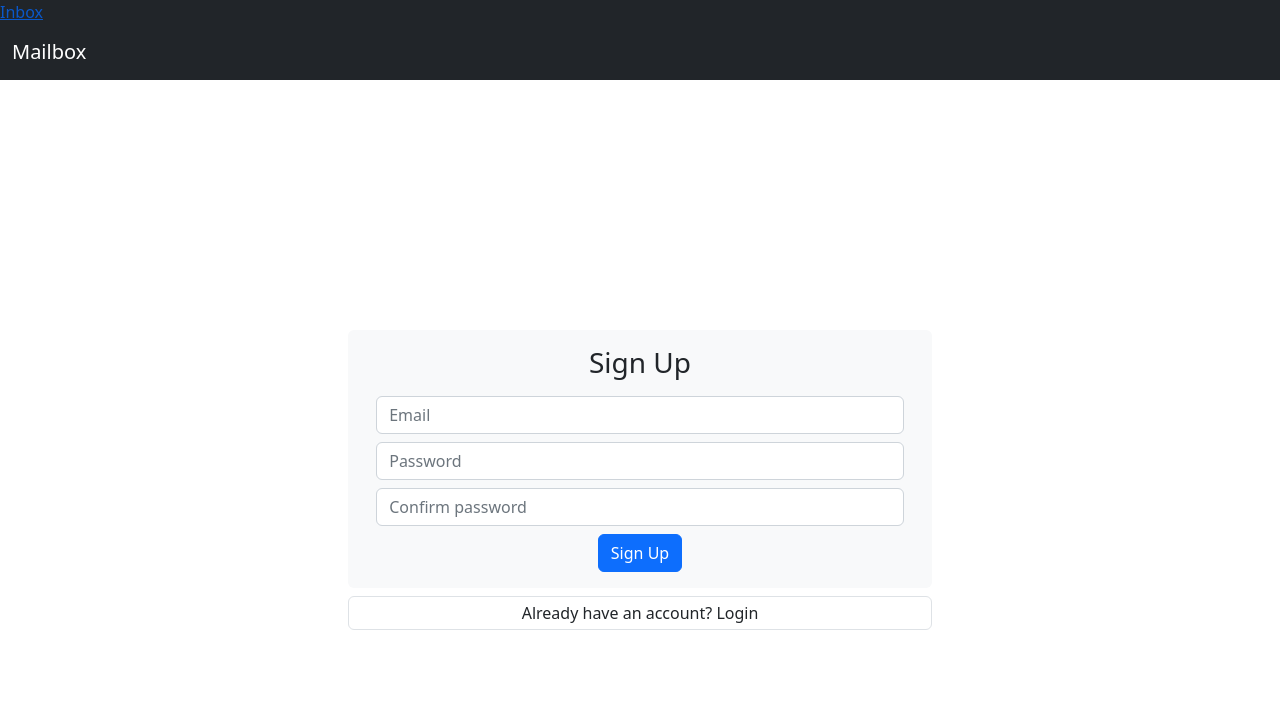
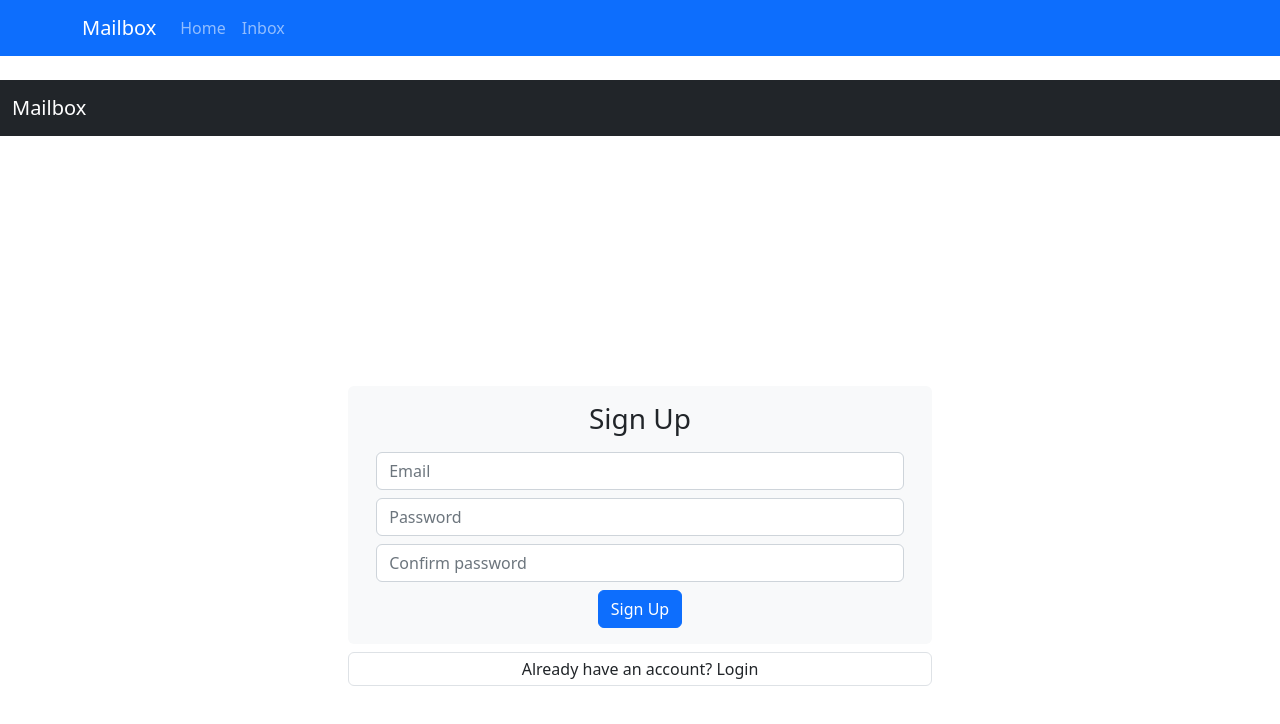
Before and after one commit to AthulPM97/Mail-box-client, a React (Create React App) app: page / in a window 1280 px wide. Shown: the top 724 px of the page. Built offline with nearby package versions, Linux system fonts and the light colour scheme.

Commit message:
Improved styling of Mail list

```diff
--- a/src/App.js
+++ b/src/App.js
@@ -1,35 +1,41 @@
-import { Nav, Navbar } from "react-bootstrap";
+import { Container, Nav, Navbar } from "react-bootstrap";
 import { useSelector } from "react-redux";
-import { NavLink, Redirect, Route, Switch } from "react-router-dom";
+import { Redirect, Route, Switch } from "react-router-dom";
 import Inbox from "./components/Inbox/Inbox";
 import MailDrafter from "./components/Mail/MailDrafter";
 import Auth from "./pages/Auth";
 import Home from "./pages/Home";
 
 function App() {
-
   //store
-  const isloggedIn = useSelector(state => state.auth.isloggedIn);
+  const isloggedIn = useSelector((state) => state.auth.isloggedIn);
 
   return (
     <div>
-      <Nav variant="dark" className="bg-dark">
-        <NavLink to='/inbox'>Inbox</NavLink>
-      </Nav>
+      <Navbar bg="primary" variant="dark">
+        <Container>
+          <Navbar.Brand href="/home">Mailbox</Navbar.Brand>
+          <Nav className="me-auto">
+            <Nav.Link href="/home">Home</Nav.Link>
+            <Nav.Link href="/inbox">Inbox</Nav.Link>
+          </Nav>
+        </Container>
+      </Navbar>
+      <br />
       <Switch>
         <Route path="/" exact>
           {!isloggedIn && <Auth />}
-          {isloggedIn && <Redirect to='/home'/>}
+          {isloggedIn && <Redirect to="/home" />}
         </Route>
         <Route path="/home" exact>
-          {isloggedIn && <Home/>}
-          {!isloggedIn && <Redirect to='/'/>}
+          {isloggedIn && <Home />}
+          {!isloggedIn && <Redirect to="/" />}
         </Route>
         <Route path="/draft-mail" exact>
           {isloggedIn && <MailDrafter />}
         </Route>
         <Route path="/inbox" exact>
-          {isloggedIn && <Inbox/>}
+          {isloggedIn && <Inbox />}
         </Route>
       </Switch>
     </div>
--- a/src/components/Inbox/MailBox.js
+++ b/src/components/Inbox/MailBox.js
@@ -1,4 +1,4 @@
-import { Container, ListGroup } from "react-bootstrap";
+import { Col, Container, ListGroup, Row } from "react-bootstrap";
 import { useSelector } from "react-redux";
 
 const MailBox = () => {
@@ -8,11 +8,10 @@ const MailBox = () => {
 
   const mailItems = inbox.map((mail) => {
     return (
-      <ListGroup horizontal key={mail.id}>
-        <ListGroup.Item as="li">{mail.sender}</ListGroup.Item>
-        <ListGroup.Item>{mail.subject}</ListGroup.Item>
-        <ListGroup.Item>{mail.message}</ListGroup.Item>
-      </ListGroup>
+      <Row key={mail.id} className="border">
+        <Col md={4}>{mail.sender}</Col>
+        <Col md={8}>{mail.subject}</Col>
+      </Row>
     );
   });
 
```
